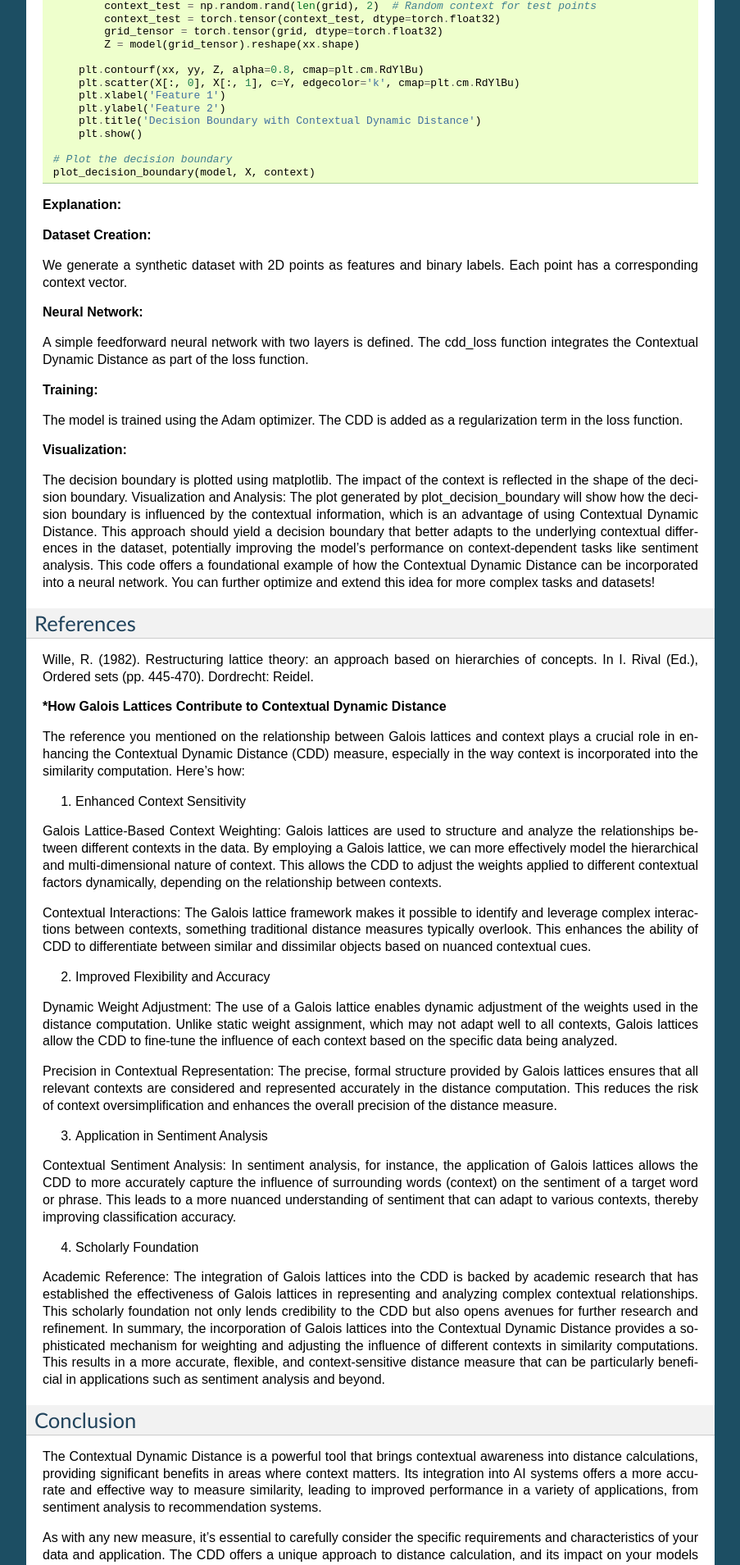
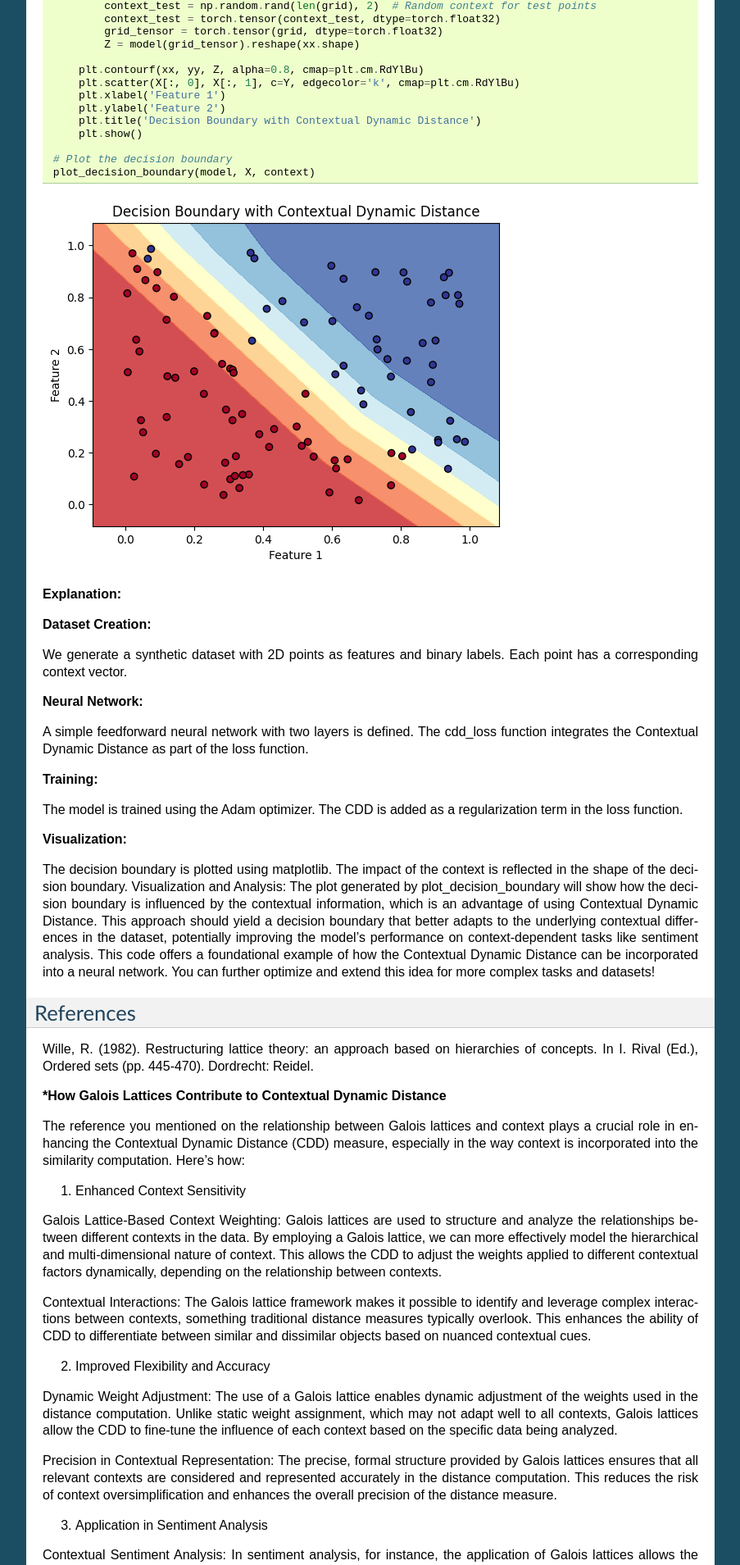
Before and after one commit to ym001/distancia, a Sphinx documentation site: the page built from docs/ContextualDynamicDistance.rst, in a window 1280 px wide. Shown: the part 2357-4266 px from the top of the page at 82% size, without its empty margins (198-1101 px from the left). Built offline with Sphinx 7.4.7, drawn with Linux system fonts in a browser that asks for light colours.

Commit message:
Update ContextualDynamicDistance.rst

```diff
--- a/docs/ContextualDynamicDistance.rst
+++ b/docs/ContextualDynamicDistance.rst
@@ -145,6 +145,8 @@ Let's consider a simple example where we use the Contextual Dynamic Distance in
     # Plot the decision boundary
     plot_decision_boundary(model, X, context)
 
+.. image:: CDD_boundary.png
+
 **Explanation:**
 
 **Dataset Creation:**
```
